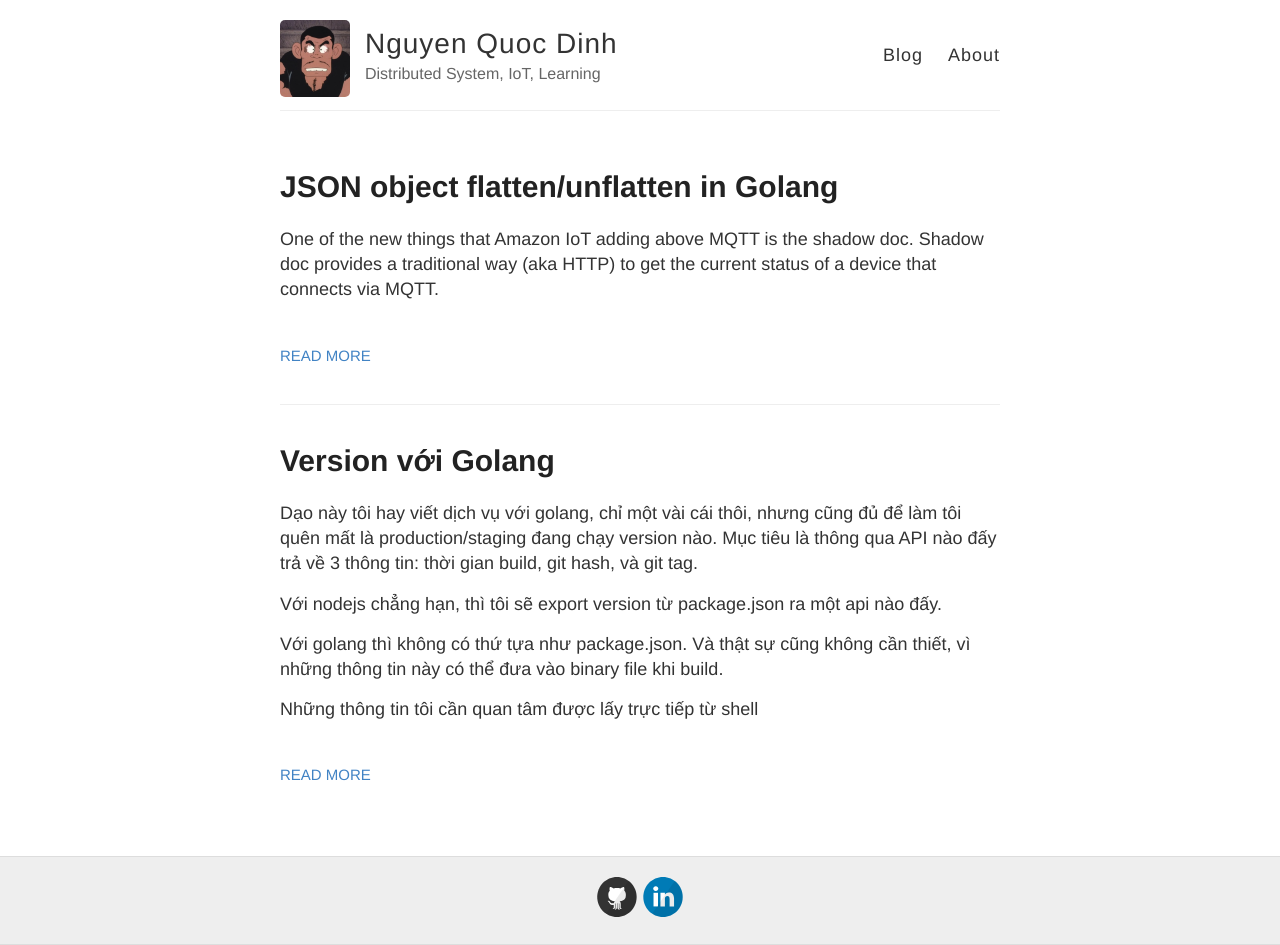
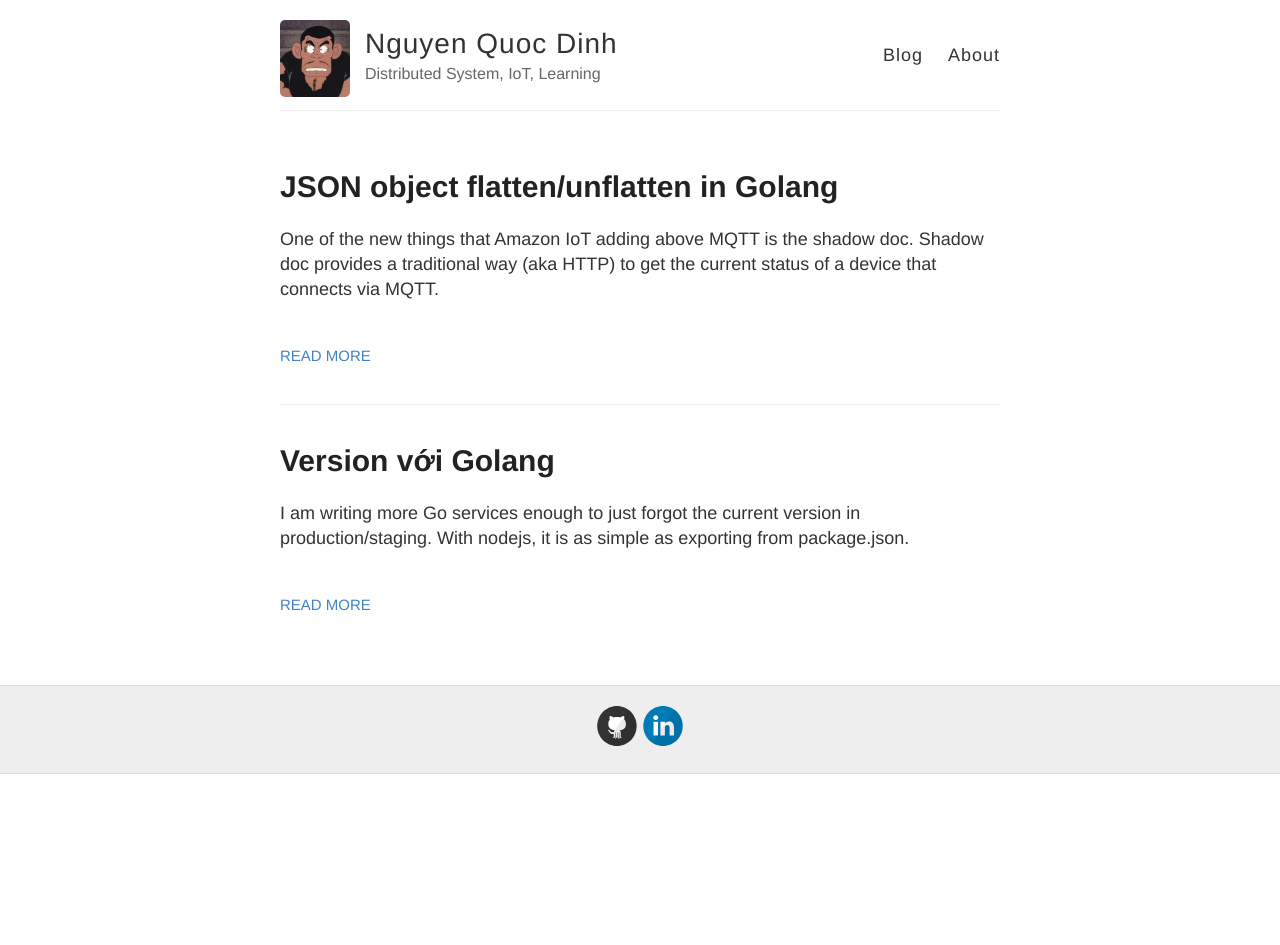
Before and after one commit to nqd/nqd.github.io, a Jekyll site: the page built from index.html, in a window 1280 px wide. Built offline with Jekyll 4.4.1, drawn with Linux system fonts in a browser that asks for light colours; after the commit the page ends 900 px from its top, so only the background shows below that.

Commit message:
convert to english

````diff
--- a/_posts/2018-10-14-version-voi-golang.md
+++ b/_posts/2018-10-14-version-voi-golang.md
@@ -4,38 +4,33 @@ title: Version với Golang
 published: true
 ---
 
-Dạo này tôi hay viết dịch vụ với golang, chỉ một vài cái thôi, nhưng cũng đủ để làm tôi quên mất là production/staging đang chạy version nào.  Mục tiêu là thông qua API nào đấy trả về 3 thông tin: thời gian build, git hash, và git tag.
+I am writing more Go services enough to just forgot the current version in production/staging. With nodejs, it is as simple as exporting from package.json.
 
-Với nodejs chẳng hạn, thì tôi sẽ export version từ package.json ra một api nào đấy.
+Go does not have a thing like package.json, and I would expect the `version` should return more than just the version: build time, git hash, and git tag. That information will be inserted into the binary during the build.
 
-Với golang thì không có thứ tựa như package.json. Và thật sự cũng không cần thiết, vì những thông tin này có thể đưa vào binary file khi build.
+At first, the needed information from the shell:
 
-Những thông tin tôi cần quan tâm được lấy trực tiếp từ shell
-
+```{shell}
 - timestamp: `date -u '+%Y-%m-%d_%I:%M:%S%p'`. (e.g. 2018-10-13_08:26:34AM)
 - githash: `git rev-parse HEAD`
 - gittag: `git describe --tags $(git rev-list --tags --max-count=1)`
+```
 
-Vấn đề tiếp theo là làm thế nào để đưa các thông tin này vào lúc tạo artifact? Từ một issue của golang https://github.com/golang/go/issues/18246, (yay, golang cần doc tốt hơn) cách thức là  thêm
+How to pass the value to the artifact? From one issue in Go <https://github.com/golang/go/issues/18246>, yay Go should need a better doc for this, the method is
+`-ldflags "-X importpath.name=value"`.
 
-`-ldflags "-X importpath.name=value"`
+Then the makefile:
 
-Cuối cùng, cờ của tôi sẽ có giá trị như sau
-
-```{bash}
+```{makefile}
 buildtime=`date -u '+%Y-%m-%d_%I:%M:%S%p'`
 githash=`git rev-parse HEAD`
 gittag=`git describe --tags $(git rev-list --tags --max-count=1)`
 LDFLAGS="-X gitlab.com/nqd/example/handlers.buildstamp=$buildtime -X gitlab.com/nqd/example/handlers.githash=$githash -X gitlab.com/nqd/example/handlers.gittag=$gittag"
 ```
 
-Cờ này bảo rằng tôi sẽ thay thế biến buildstamp, githash, và gittag bằng những giá trị từ shell.
+The makefile tells Go compiler to replace buildstamp, githash, and gittag from value pass by the shell variables. Build the artifact with this LDFLAGS: `$(GO) build -ldflags $(LDFLAGS) ...`
 
-Dịch project với cờ thêm vào này
-
-`$(GO) build -ldflags $(LDFLAGS) ...`
-
-Ở handlers.go, nơi chứa các biến buildstamp, githash, gittag, có thể xuất ra một path nào đấy:
+At handlers.go where the buildstamp, githash, and gittag can be exported via one API:
 
 ```{golang}
 var buildstamp = "no buildstamp provided"
@@ -63,4 +58,4 @@ func status(w http.ResponseWriter, r *http.Request) {
 }
 ```
 
-Cùng một cách thức tương tự tôi có thể đưa bất cứ thông tin cố định nào vào trong binary trong lúc dịch.
+For the same method, we can inject any information into binary artifact during compiling.
````
Also changed, not shown: _posts/2014-3-3-Hello-World.md (deleted, +0 -11 lines).
